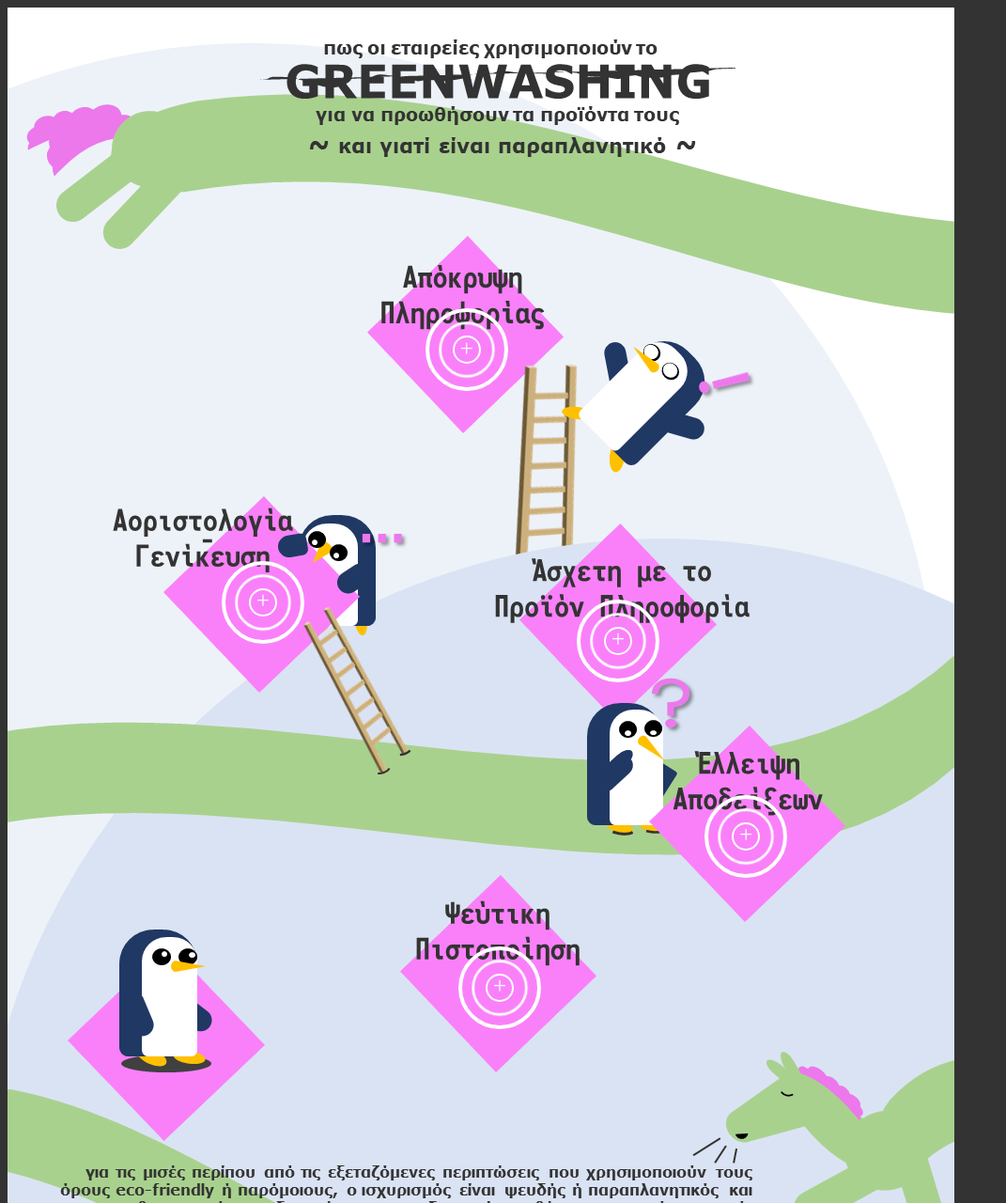
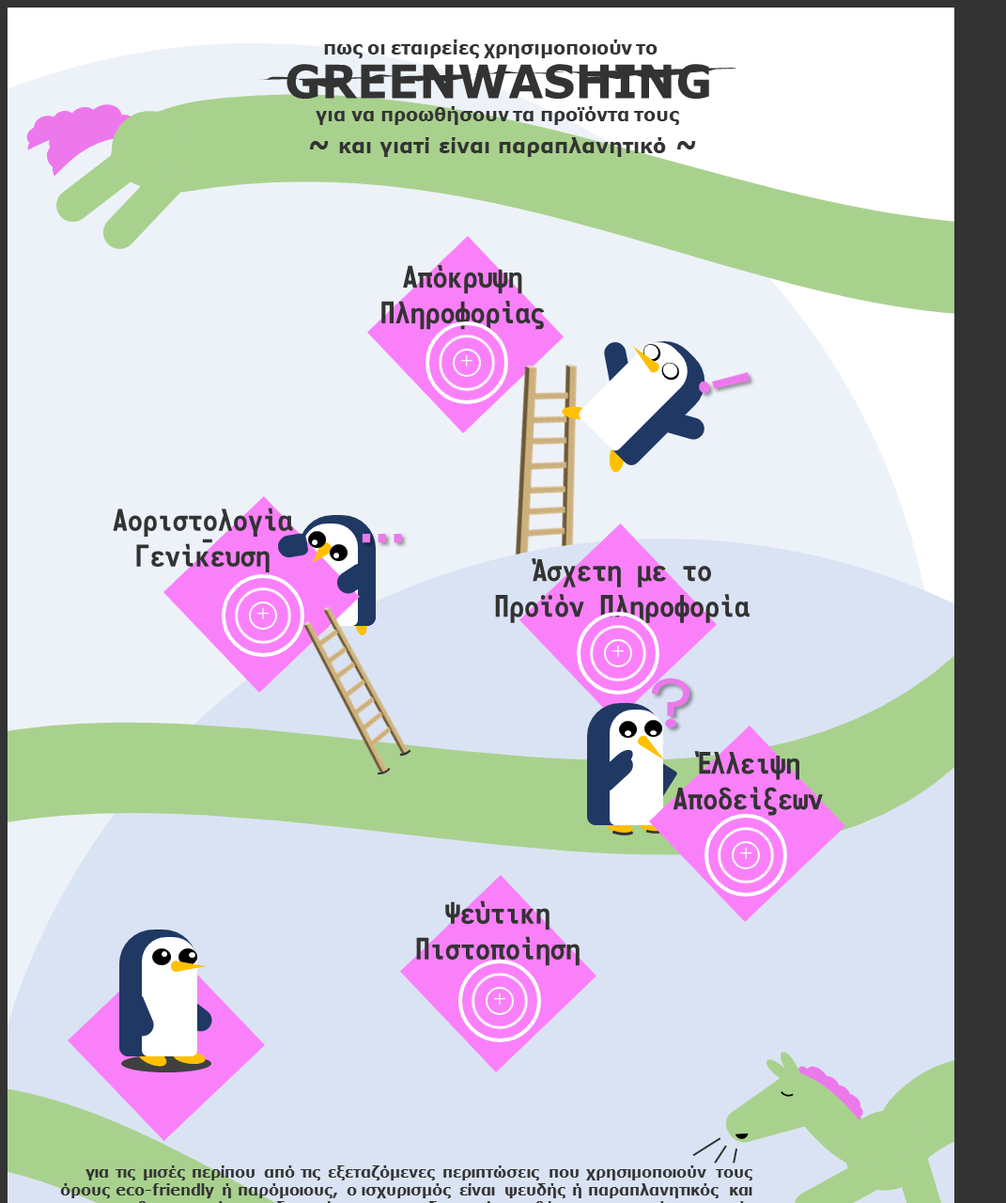
Before and after one commit to PsyAuto/greenwashing, a plain HTML site: page index.html in a window 1280 px wide. Shown: the top 1280 px of the page at 94% size, without its empty margins (0-1071 px from the left). Drawn offline with nearby package versions, Linux system fonts and the light colour scheme.

Commit message:
hotspot positioning

```diff
--- a/style.css
+++ b/style.css
@@ -19,23 +19,23 @@
     color: #000;
   }
   .hotspot-1 {
-    top: 26%;
+    top: 27%;
     left: 47%;
   }
   .hotspot-2 {
-    top: 46%;
+    top: 47%;
     left: 25.5%;
   }
   .hotspot-3 {
-    top: 76.5%;
+    top: 77.5%;
     left: 50.5%;
   }
   .hotspot-4 {
-    top: 49%;
+    top: 50%;
     left: 63%;
   }
   .hotspot-5 {
-    top: 64.5%;
+    top: 66%;
     left: 76.5%;
   }
   .hotspot-container {
@@ -48,7 +48,7 @@
     margin-top: 0;
     margin-left: 10%;
     padding: 20px;
-    position: relative;
+    position: absolute;
     z-index: 100;
     top: 10px;
     width: 160px;
```
